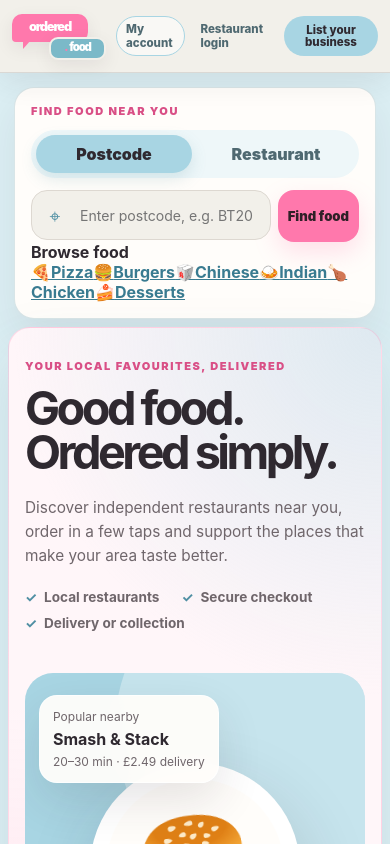
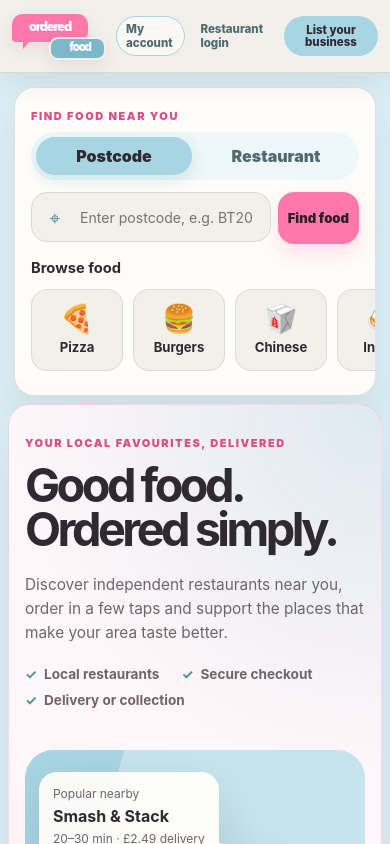
Before and after one commit to MaviUK/refreshabin, a React (Vite) app in the folder apps/restaurant/: page / in a window 390 px wide. Shown: the top 844 px of the page. Built offline with nearby package versions, Linux system fonts and the light colour scheme; no server answers.

Commit message:
Style cuisine carousel

```diff
--- a/apps/restaurant/src/home/HomeSearch.css
+++ b/apps/restaurant/src/home/HomeSearch.css
@@ -13,17 +13,7 @@
 }
 
 .home-search-heading {
-  display: flex;
-  align-items: end;
-  justify-content: space-between;
-  gap: 18px;
-  margin-bottom: 16px;
-}
-
-.home-search-heading h2 {
-  margin: 0;
-  font-size: clamp(1.55rem, 3vw, 2.35rem);
-  letter-spacing: -0.045em;
+  margin-bottom: 10px;
 }
 
 .home-search-tabs {
@@ -130,6 +120,72 @@
   margin-top: 8px !important;
 }
 
+.home-cuisine-strip-heading {
+  margin-top: 18px;
+  margin-bottom: 10px;
+  display: flex;
+  align-items: center;
+  justify-content: space-between;
+  gap: 12px;
+}
+
+.home-cuisine-strip-heading strong {
+  font-size: 0.92rem;
+}
+
+.home-cuisine-strip-heading span {
+  color: #4f8fa3;
+  font-size: 0.8rem;
+  font-weight: 800;
+}
+
+.home-cuisine-carousel {
+  display: flex;
+  gap: 10px;
+  overflow-x: auto;
+  padding: 2px 2px 8px;
+  scroll-snap-type: x proximity;
+  scrollbar-width: none;
+  -webkit-overflow-scrolling: touch;
+}
+
+.home-cuisine-carousel::-webkit-scrollbar {
+  display: none;
+}
+
+.home-cuisine-card {
+  flex: 0 0 auto;
+  min-width: 108px;
+  min-height: 92px;
+  display: grid;
+  align-content: center;
+  justify-items: center;
+  gap: 7px;
+  padding: 12px 14px;
+  border: 1px solid rgba(79, 143, 163, 0.18);
+  border-radius: 18px;
+  background: #F2F0EA;
+  color: #2f2930;
+  text-decoration: none;
+  scroll-snap-align: start;
+  transition: transform 160ms ease, border-color 160ms ease, background 160ms ease;
+}
+
+.home-cuisine-card:hover {
+  transform: translateY(-2px);
+  border-color: #FF78AC;
+  background: #fff3f8;
+}
+
+.home-cuisine-icon {
+  font-size: 2rem;
+  line-height: 1;
+}
+
+.home-cuisine-card strong {
+  font-size: 0.82rem;
+}
+
 .home-hero {
   min-height: 470px;
   padding-top: 42px;
@@ -157,17 +213,7 @@
   }
 
   .home-search-heading {
-    display: block;
-    margin-bottom: 12px;
-  }
-
-  .home-search-heading .home-eyebrow {
-    display: block;
-    margin-bottom: 5px;
-  }
-
-  .home-search-heading h2 {
-    font-size: 1.45rem;
+    margin-bottom: 8px;
   }
 
   .home-search-tabs {
@@ -204,6 +250,26 @@
     padding-left: 48px;
   }
 
+  .home-cuisine-strip-heading {
+    margin-top: 15px;
+  }
+
+  .home-cuisine-carousel {
+    margin-right: -16px;
+    padding-right: 16px;
+  }
+
+  .home-cuisine-card {
+    min-width: 92px;
+    min-height: 82px;
+    border-radius: 16px;
+    padding: 10px 12px;
+  }
+
+  .home-cuisine-icon {
+    font-size: 1.7rem;
+  }
+
   .home-hero {
     padding-top: 26px;
     padding-bottom: 42px;
```
